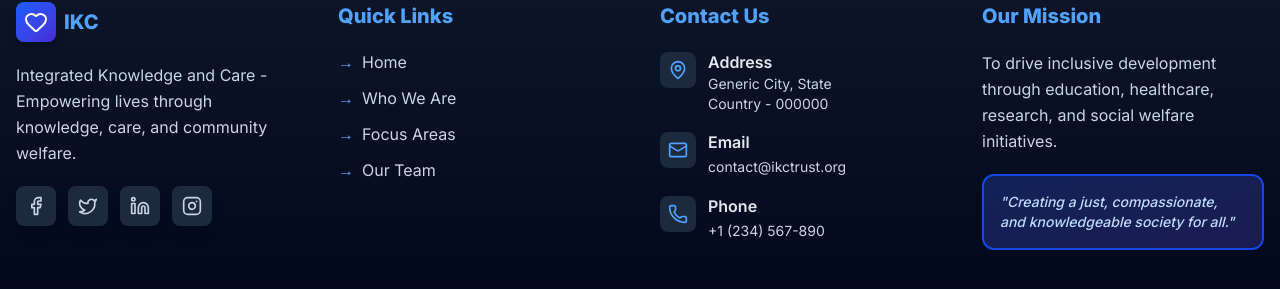
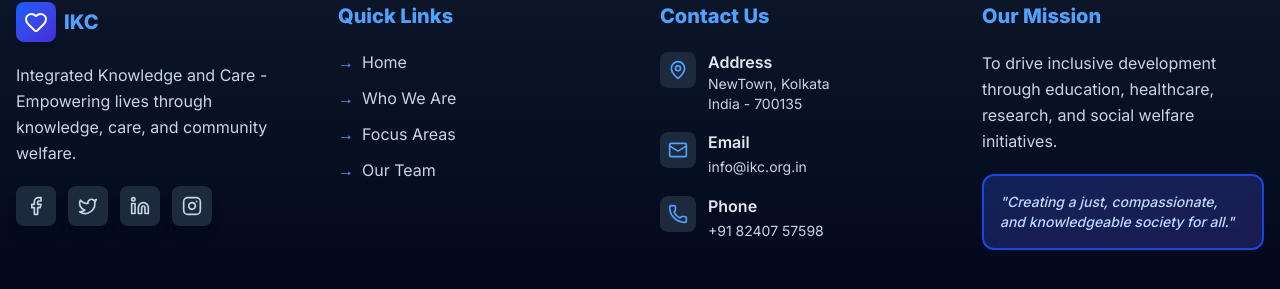
Before and after one commit to SumanMishra2004/foundation, a Next.js app: page /admin in a window 1280 px wide. Shown: the part 867-1156 px from the top of the page. Built offline with nearby package versions, Linux system fonts and the light colour scheme; no server answers.

Commit message:
address added

```diff
--- a/components/layout/Footer.tsx
+++ b/components/layout/Footer.tsx
@@ -74,7 +74,7 @@ export function Footer() {
                 </div>
                 <div>
                   <p className="font-semibold text-slate-200">Address</p>
-                  <p className="text-sm">Generic City, State<br />Country - 000000</p>
+                  <p className="text-sm">NewTown, Kolkata<br />India - 700135</p>
                 </div>
               </div>
               <div className="flex items-start gap-3 group">
@@ -84,7 +84,7 @@ export function Footer() {
                 <div>
                   <p className="font-semibold text-slate-200">Email</p>
                   <a href="mailto:contact@ikctrust.org" className="text-sm hover:text-blue-400 transition-colors">
-                    contact@ikctrust.org
+                   info@ikc.org.in
                   </a>
                 </div>
               </div>
@@ -95,7 +95,7 @@ export function Footer() {
                 <div>
                   <p className="font-semibold text-slate-200">Phone</p>
                   <a href="tel:+1234567890" className="text-sm hover:text-blue-400 transition-colors">
-                    +1 (234) 567-890
+                   +91 82407 57598
                   </a>
                 </div>
               </div>
```
